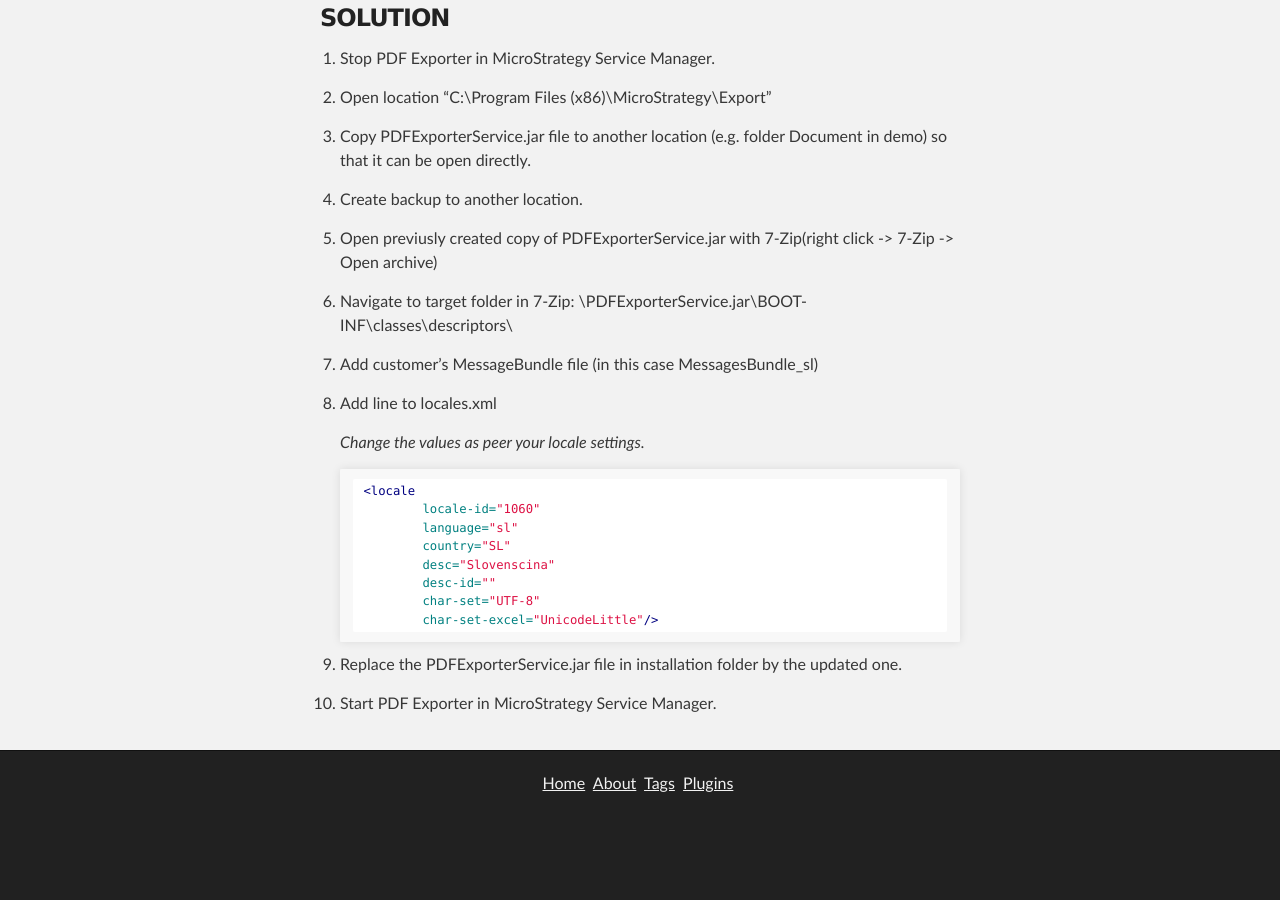
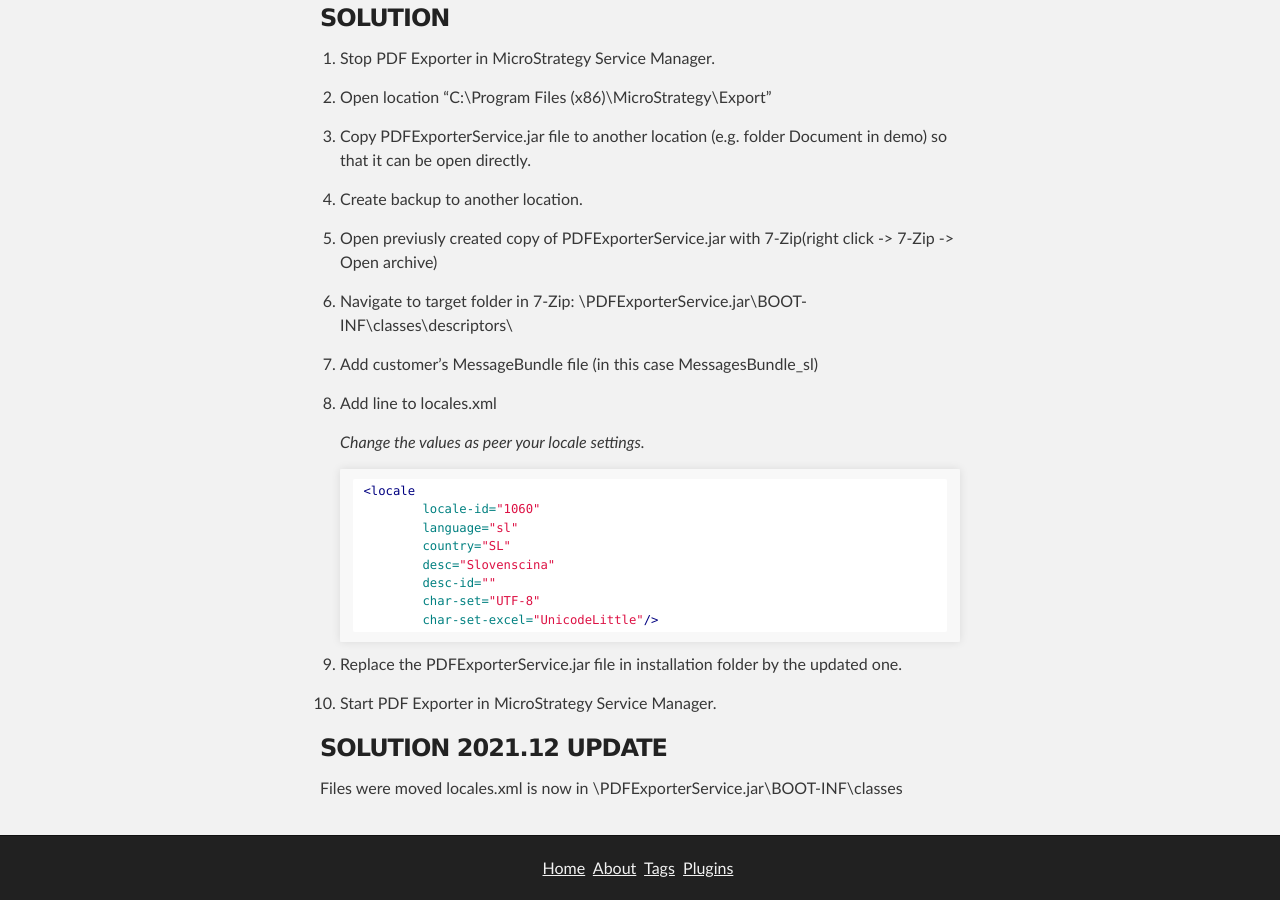
Before and after one commit to kl82slo/kl82slo.github.io, a Jekyll site: the page built from _posts/2021-05-08-0002 MicroStrategy Translation - PDF Export.md, in a window 1280 px wide and 900 px high, scrolled down 1057 px. Built offline with Jekyll 4.4.1, drawn with Linux system fonts in a browser that asks for light colours; before the commit the page ends 1872 px from its top, so only the background shows below that.

Commit message:
Update 2021-05-08-0002 MicroStrategy Translation - PDF Export.md

```diff
--- a/_posts/2021-05-08-0002 MicroStrategy Translation - PDF Export.md
+++ b/_posts/2021-05-08-0002 MicroStrategy Translation - PDF Export.md
@@ -29,7 +29,6 @@
 4. Export to PDF
 
 5. PDF will export Average as 'Durchschnitt'
-
 
 ### SOLUTION
 1. Stop PDF Exporter in MicroStrategy Service Manager.
@@ -64,3 +63,7 @@
 9. Replace the PDFExporterService.jar file in installation folder by the updated one.
 
 10. Start PDF Exporter in MicroStrategy Service Manager.
+
+### SOLUTION 2021.12 UPDATE
+Files were moved
+locales.xml is now in \PDFExporterService.jar\BOOT-INF\classes
```
